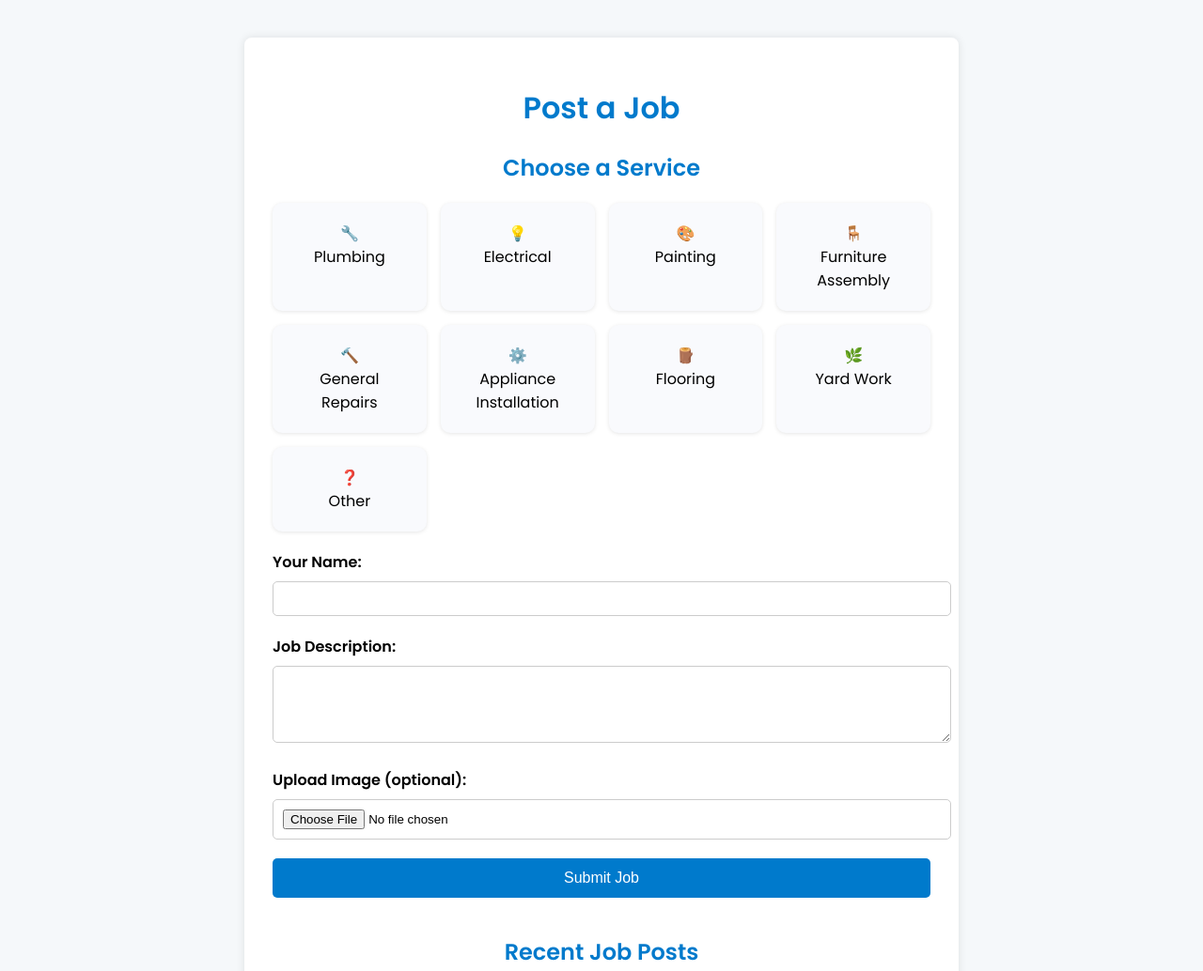
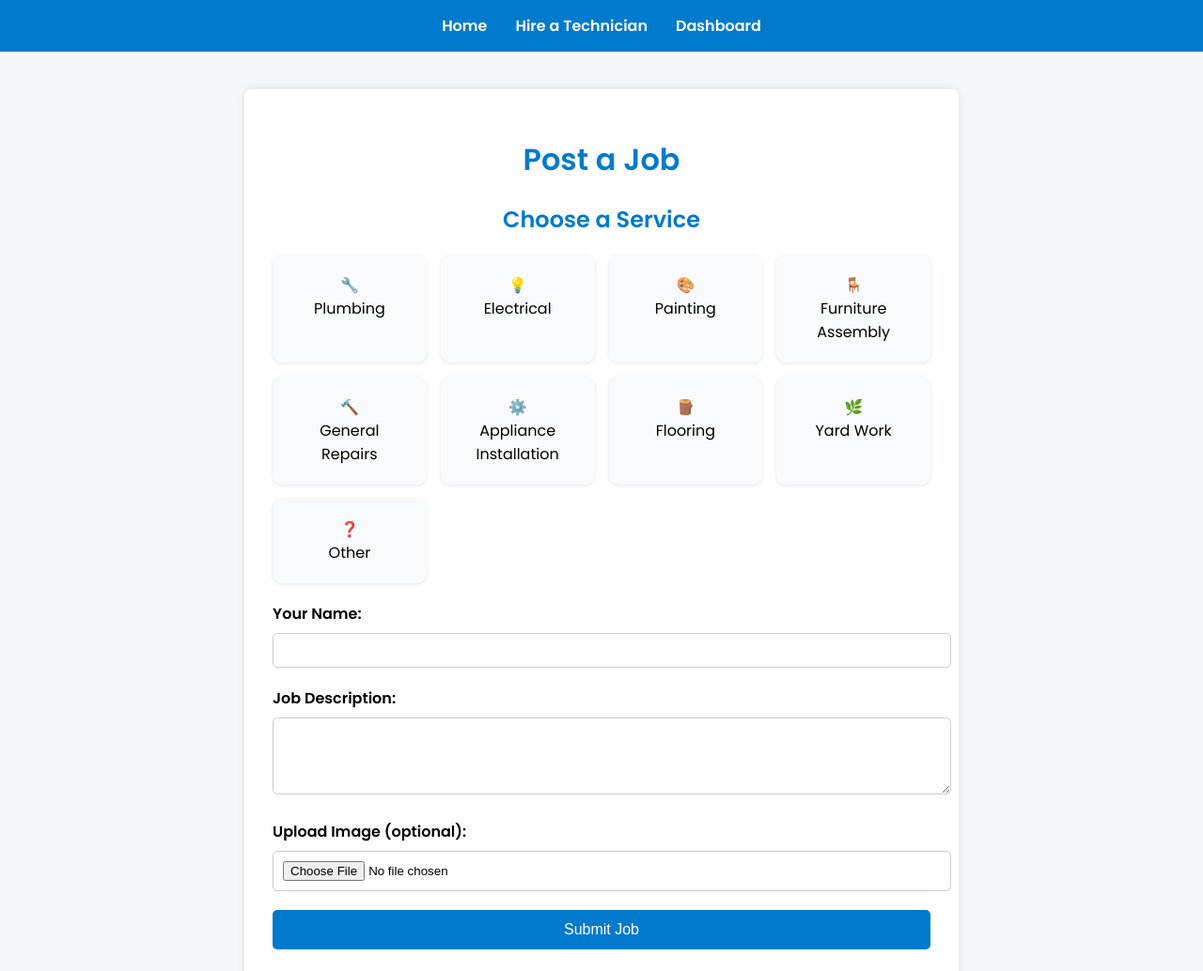
Before and after one commit to alqaraghuli/QuickFixCrew, a plain HTML site: page post-job.html in a window 1280 px wide. Shown: the top 1034 px of the page at 94% size. Drawn offline with Linux system fonts and the light colour scheme; no server answers.

Commit message:
Update post-job.html

```diff
--- a/post-job.html
+++ b/post-job.html
@@ -41,6 +41,21 @@
       background: #f5f8fa;
       margin: 0;
       padding: 0;
+    }
+
+    nav {
+      background-color: #007acc;
+      padding: 15px;
+      display: flex;
+      justify-content: center;
+      gap: 30px;
+    }
+
+    nav a {
+      color: white;
+      text-decoration: none;
+      font-weight: bold;
+      font-size: 16px;
     }
 
     .container {
@@ -130,6 +145,13 @@
   </style>
 </head>
 <body>
+
+<!-- ✅ Navigation Bar -->
+<nav>
+  <a href="index.html">Home</a>
+  <a href="technicians.html">Hire a Technician</a>
+  <a href="dashboard.html">Dashboard</a>
+</nav>
 
 <div class="container">
   <h1>Post a Job</h1>
```
